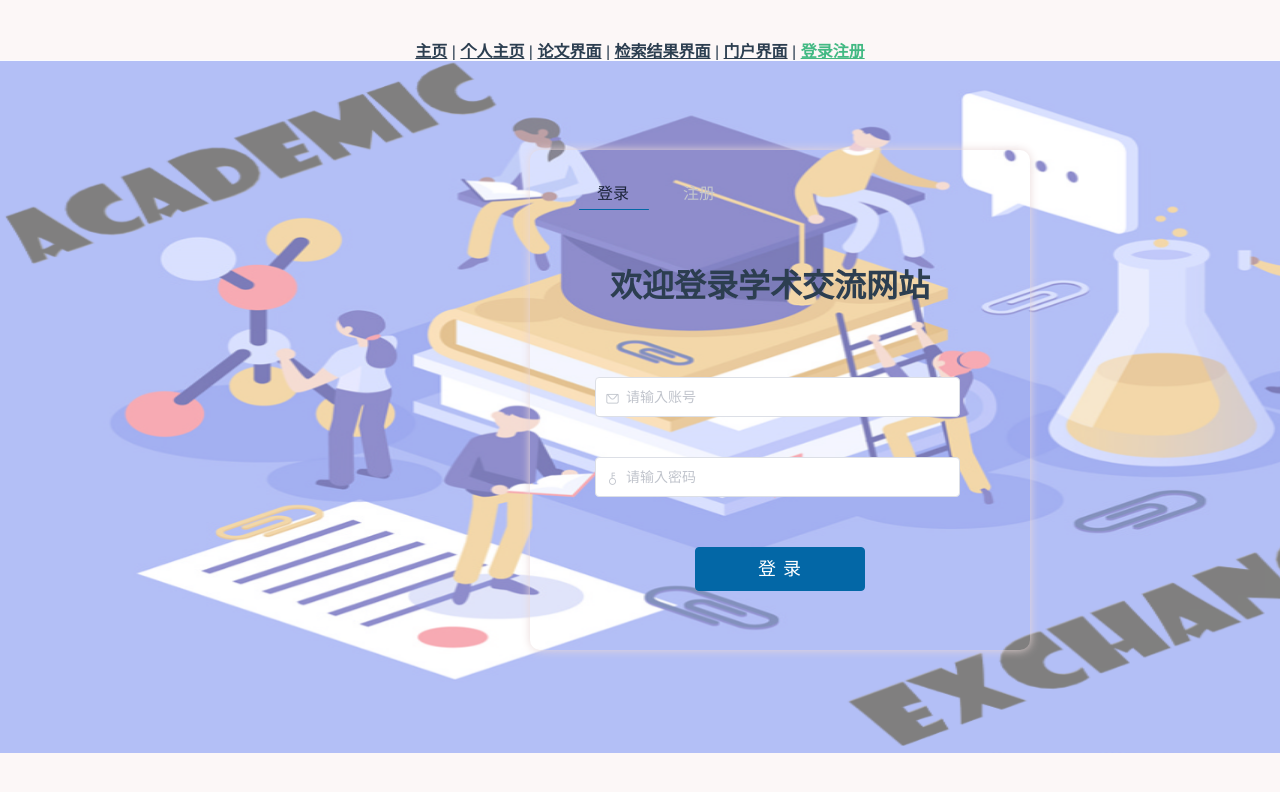
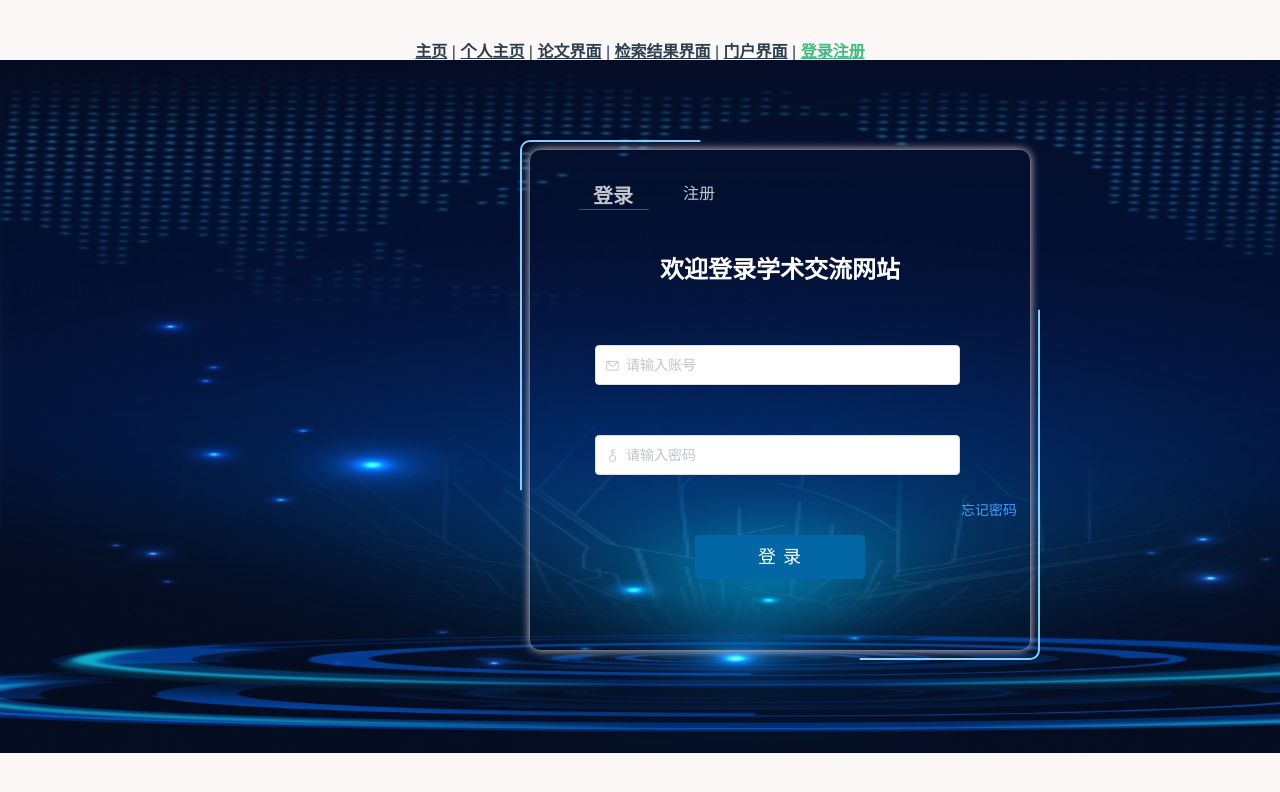
Before and after one commit to iL1nks/Vue-2022-Autumn, a Vue app: page /login in a window 1280 px wide. Shown: the top 792 px of the page. Built offline with nearby package versions, Linux system fonts and the light colour scheme.

Commit message:
修改login.vue

```diff
--- a/src/views/LoginView.vue
+++ b/src/views/LoginView.vue
@@ -6,27 +6,40 @@
         <i class="line" :style="{left: slideLeft}"></i>
         <li v-for="(item, index) in tabList" :key="index" class="tab" :class="{'tab-current':  index == currentIndex}" @click="clickTab(index)">{{item}}</li>
       </ul>
-      <div class="login" v-if="currentIndex===0">
-        <h1 style="margin-left: 80px;margin-top: 50px;font-family: 'Segoe UI'">欢迎登录学术交流网站</h1>
+      <div class="login" v-if="currentIndex===0&&forget===0">
+        <h2 style="margin-left: 130px;margin-top: 40px;font-family: 'Segoe UI';color: #FFFFFF">欢迎登录学术交流网站</h2>
 
-        <el-input style="margin-top: 50px" v-model="login_email" prefix-icon="el-icon-message" placeholder="请输入账号"></el-input>
+        <el-input style="margin-top: 40px" v-model="login_email" prefix-icon="el-icon-message" placeholder="请输入账号"></el-input>
 
-        <el-input style="margin-top: 40px" v-model="login_password" show-password prefix-icon="el-icon-key" placeholder="请输入密码"></el-input>
+        <el-input style="margin-top: 50px" v-model="login_password" show-password prefix-icon="el-icon-key" placeholder="请输入密码"></el-input>
 
-        <el-button style="margin-top: 50px" type="login_button" v-on:click="login_0">登 录</el-button>
+        <el-button style="position: absolute;top: 340px" type="text" @click="clickforget()">忘记密码</el-button>
+        <el-button style="margin-top: 60px" type="login_button" v-on:click="login_0">登 录</el-button>
       </div>
+      <div class="login" v-if="currentIndex===0&&forget===1">
+        <h2 style="margin-left: 200px;margin-top: 0px;font-family: 'Segoe UI';color: #FFFFFF">修改密码</h2>
+
+        <el-input  style="margin-top: 10px" v-model="forget_email" prefix-icon="el-icon-message" placeholder="请输入账号"></el-input>
+        <el-input  style="margin-top: 30px" v-model="forget_password_0" show-password prefix-icon="el-icon-key" placeholder="请输入密码"></el-input>
+        <el-input  style="margin-top: 30px" v-model="forget_password_1" show-password prefix-icon="el-icon-key" placeholder="请再次输入密码"></el-input>
+        <el-input  class="code_input" v-model="forget_code"  placeholder="请输入验证码"></el-input>
+        <el-button type="email_check" v-on:click="send_code">发送验证码</el-button>
+
+        <el-button style="margin-top: 30px" type="login_button" @click="clicklogin()">确 认</el-button>
+      </div>
+
       <div class="register" v-if="currentIndex===1">
+        <h3 style="margin-left: 150px;margin-top: 0px;font-family: 'Segoe UI';color: #FFFFFF">欢迎注册学术交流网站</h3>
+        <el-input  class="register_input" style="margin-top: 0px" v-model="register_email" prefix-icon="el-icon-message" placeholder="请输入邮箱地址" ></el-input>
 
-        <el-input  class="register_input" v-model="register_email" prefix-icon="el-icon-message" placeholder="请输入邮箱地址" @blur="email_blur"></el-input>
-
-        <el-input  class="register_input" v-model="register_name" prefix-icon="el-icon-user" placeholder="请输入姓名" @blur="name_blur"></el-input>
-
-        <el-input  class="register_input" v-model="register_password" show-password prefix-icon="el-icon-key" placeholder="请输入密码"  @blur="password_blur"></el-input>
+        <el-input  class="register_input" v-model="register_name" prefix-icon="el-icon-user" placeholder="请输入昵称" ></el-input>
+        <el-input  class="register_input" v-model="register_realname" prefix-icon="el-icon-user" placeholder="请输入真实姓名" ></el-input>
+        <el-input  class="register_input" v-model="register_password" show-password prefix-icon="el-icon-key" placeholder="请输入密码"  ></el-input>
 
         <el-input  class="code_input" v-model="register_code"  placeholder="请输入验证码"></el-input>
-        <el-button type="email_check" v-on:click="send_code">发送验证码</el-button>
+        <el-button style="margin-top: 35px" type="email_check" v-on:click="send_code">发送验证码</el-button>
 
-        <el-button style="margin-top: 35px" type="login_button" v-on:click="register_0">注 册</el-button>
+        <el-button style="margin-top: 15px" type="login_button" v-on:click="register_0">注 册</el-button>
       </div>
     </div>
   </div>
@@ -46,15 +59,21 @@
       tabLen: '',
       currentIndex: 0,
       slideLeft: '',
+      forget: 0,
+      register_email: '',
+      register_name: '',
+      register_realname: '',
+      register_password: '',
+      register_code: '',
 
-      register_email:'',
-      register_code:"",
-      register_name:'',
-      register_password:'',
+      login_email: '',
+      login_password: '',
 
-      login_email:'',
-      login_password:'',
-
+      forget_email: '',
+      forget_password_0: '',
+      forget_password_1: '',
+      forget_code: '',
+      forget_flag: 0,
     }
   },
   methods: {
@@ -62,23 +81,57 @@
     clickTab (index) {
       this.currentIndex = index
       this.slideLeft = this.currentIndex * 85+55 + 'px'
+      this.forget = 0
     },
     // 刚进入页面没有点击时的下划线设置
     slideLineLeft () {
       this.tabLen = this.tabList.length
       this.slideLeft = this.currentIndex * 100+55 + 'px'
     },
-
+    clickforget(){
+      this.forget = 1
+    },
+    clicklogin(){
+      this.forget_flag=0;
+      if(this.forget_email==''){
+        this.$message.error("未输入邮箱");
+        this.forget_flag=1;
+      }
+      else if(this.forget_password_0==''){
+        this.$message.error("未输入密码");
+        this.forget_flag=1;
+      }
+      else if(this.forget_password_1==''){
+        this.$message.error("未输入确认密码");
+        this.forget_flag=1;
+      }
+      else if(this.forget_code==''){
+        this.$message.error("未输入验证码");
+        this.forget_flag=1;
+      }
+      if(this.forget_flag===0) this.forget = 0
+    },
     login_0(){
       if(this.login_email==''){
         this.$message.error("未输入邮箱");
       }
-      if(this.login_password==''){
+      else if(this.login_password==''){
         this.$message.error("未输入密码");
       }
     },
     register_0(){
-
+      if(this.register_email==''){
+        this.$message.error("未输入邮箱");
+      }
+      else if(this.register_name==''){
+        this.$message.error("未输入昵称");
+      }
+      else if(this.register_password==''){
+        this.$message.error("未输入密码");
+      }
+      else if(this.register_code==''){
+        this.$message.error("未输入验证码");
+      }
     },
     send_code(){
     },
@@ -92,6 +145,7 @@
   width: 73%;
   margin-top: 13px;
   margin-left: 65px;
+  height: 60%;
 }
 
 /deep/ .el-input__inner {
@@ -104,7 +158,8 @@
   border-color: #383838;
 }
 .register_input{
-  margin-top: 30px;
+  margin-top: 40px;
+  height: 10px;
 }
 .code_input{
   width: 35%;
@@ -121,7 +176,54 @@
   top:150px;
   border-radius: 2%;
   box-shadow: 0px 0px 10px #E9D8D8;
+  transition: all .3s;
 }
+
+.block::before {
+  content: "";
+  position: absolute;
+  top: -10px;
+  left: -10px;
+  right: -10px;
+  bottom: -10px;
+  border: 2px solid #87CEFA;
+  border-radius: 10px;
+  animation: div5Ani 3s infinite linear;
+}
+
+.block::after {
+  content: "";
+  position: absolute;
+  top: -10px;
+  left: -10px;
+  right: -10px;
+  bottom: -10px;
+  border: 2px solid #87CEFA;
+  border-radius: 10px;
+  animation: div5Ani 3s infinite linear;
+}
+
+@keyframes div5Ani {
+  0%,
+  100% {
+    clip-path: inset(0 0 98% 0);
+  }
+
+  25% {
+    clip-path: inset(0 98% 0 0);
+  }
+  50% {
+    clip-path: inset(98% 0 0 0);
+  }
+  75% {
+    clip-path: inset(0 0 0 98%);
+  }
+}
+
+.block::after {
+  animation: div5Ani 3s infinite -1.5s linear;
+}
+
 .choice{
   height: 50px;
   width: 100%;
@@ -153,10 +255,11 @@
   cursor: pointer;
 }
 .tab-current{
-  font-size: 16px;
+  font-size: 20px;
+  font-weight: bold;
   margin-top: 10px;
-  color: #1c253a;
-  font-weight: 500;
+  color: #c3c6cd;
+
   list-style: none;
   cursor: default;
 }
```
Also changed, not shown: src/assets/LoginBackground1.png.
